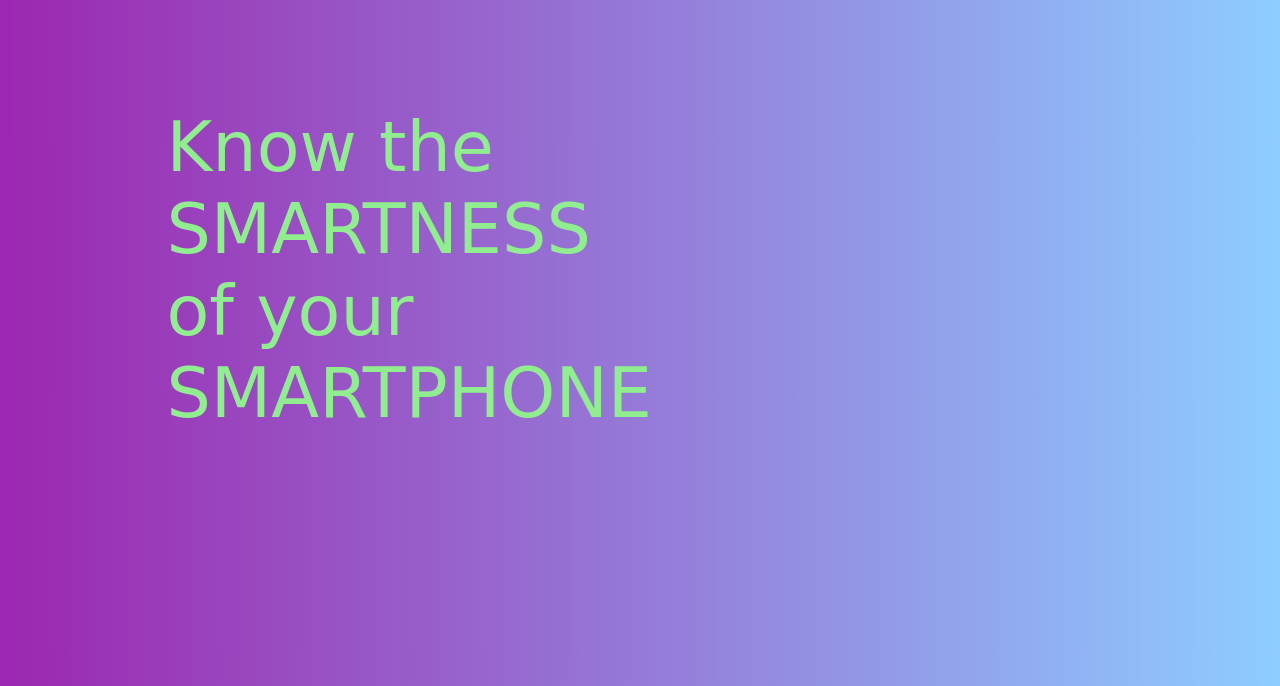
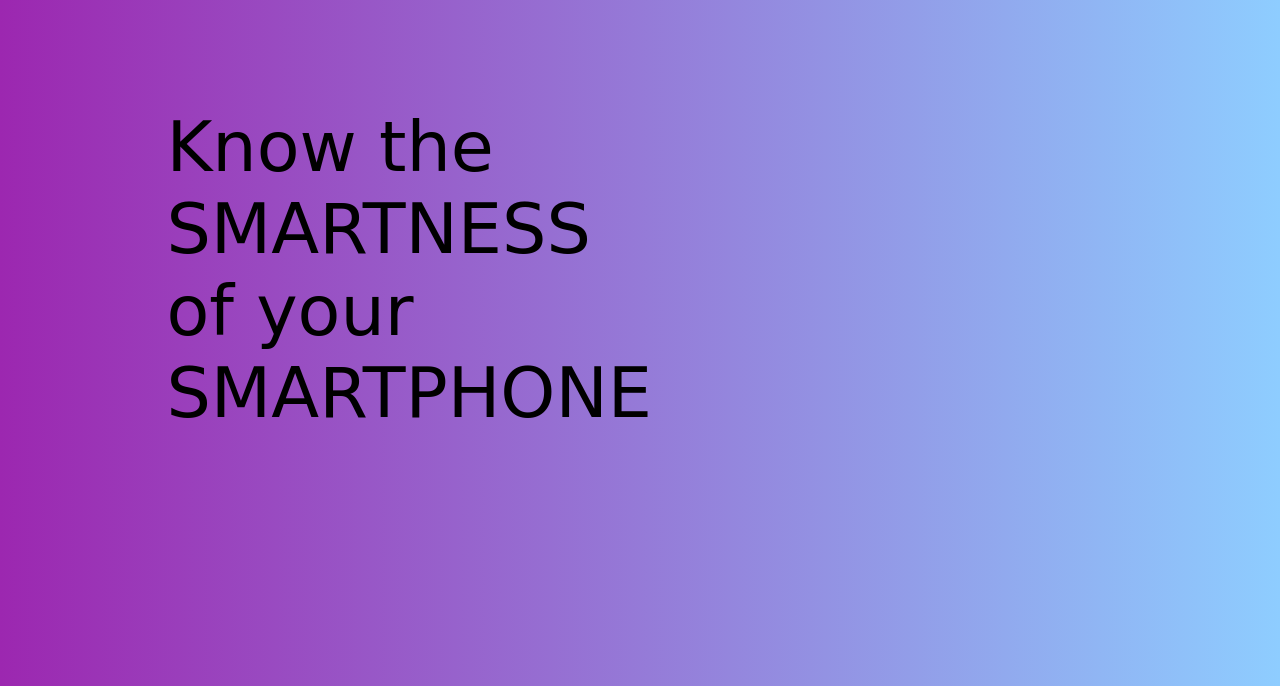
Before and after one commit to Archa-tech-bit/Phone-Catalogue, a plain HTML site: page index.html in a window 1280 px wide. Shown: the part 114-800 px from the top of the page. Drawn offline with Linux system fonts and the light colour scheme; a web font is replaced by a local one.

Commit message:
Update style.css

```diff
--- a/style.css
+++ b/style.css
@@ -47,8 +47,3 @@ nav{
     font-size: 70px;
     color: black;
 }
-@media screen and (min-width: 480px) {
-    .quotes {
-       color: lightgreen;
-    }
-}
```
